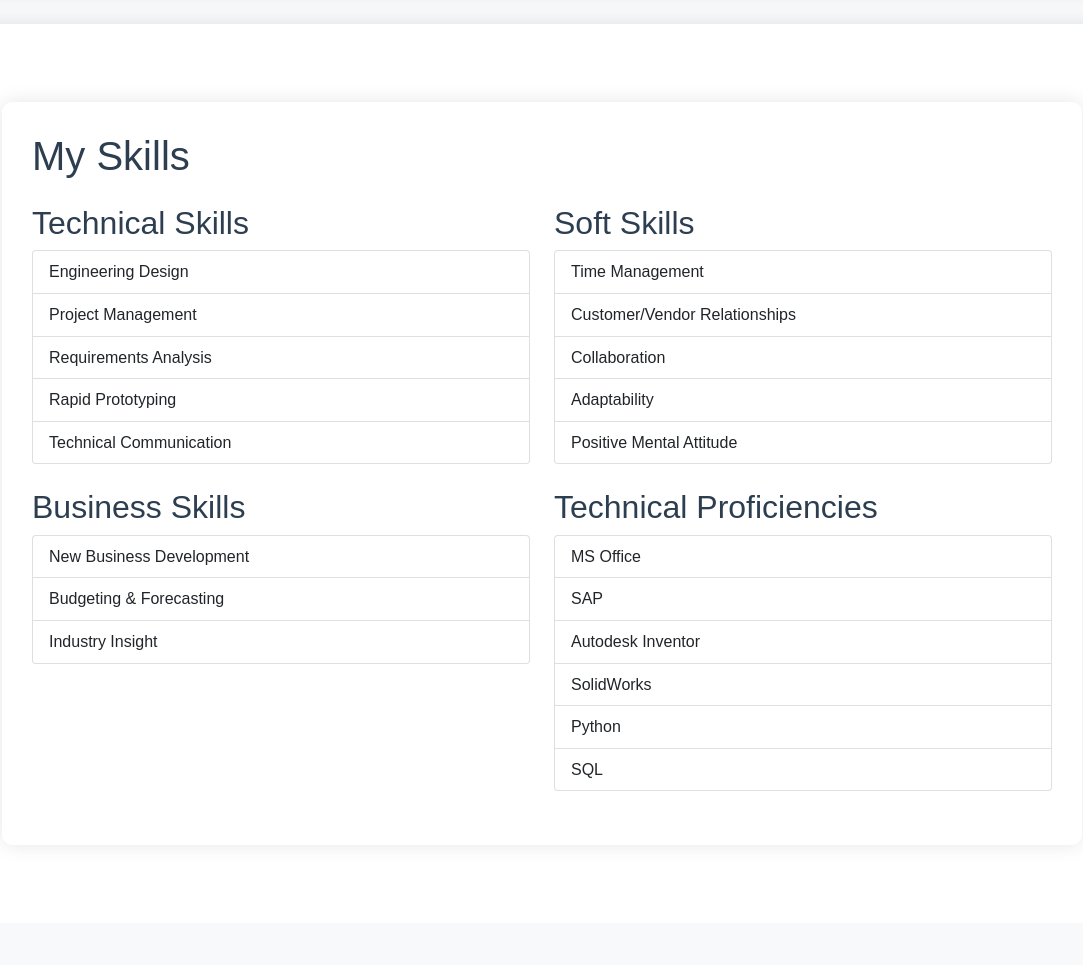
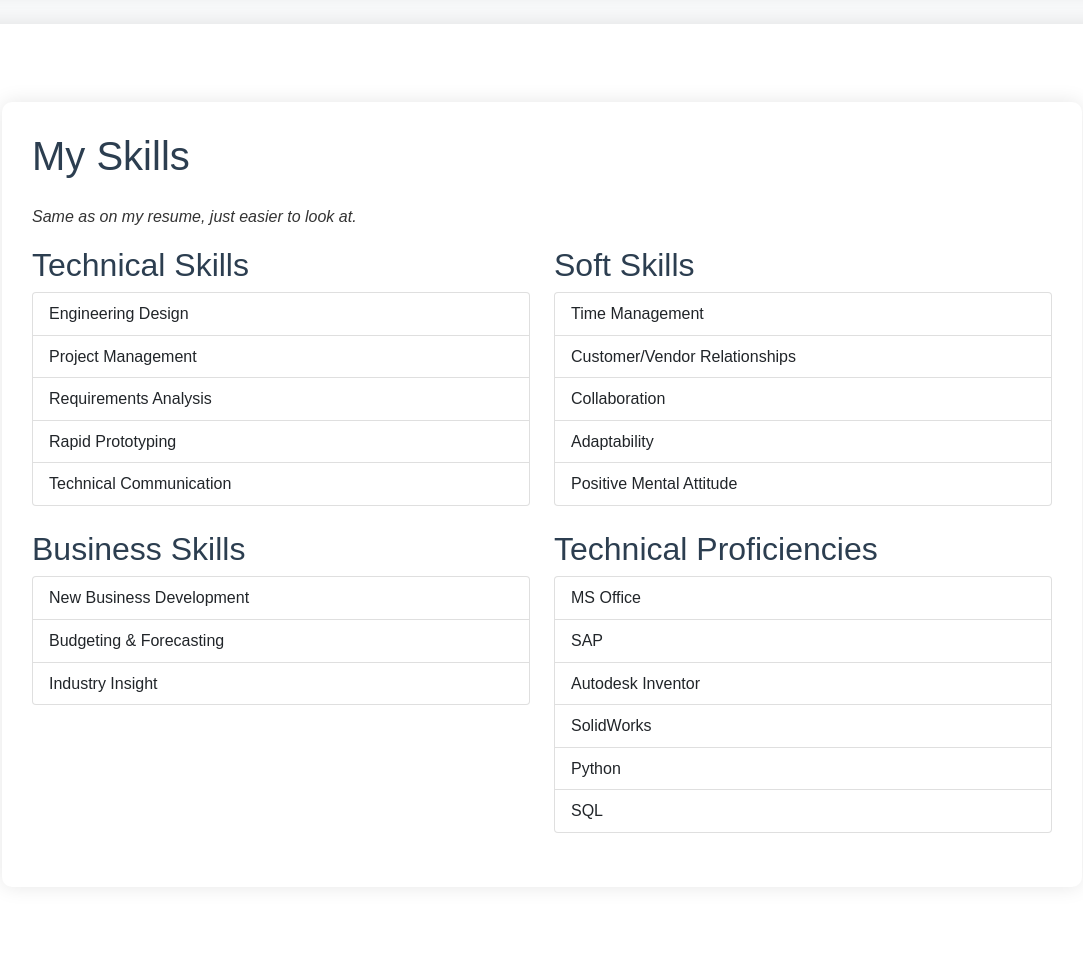
Before and after one commit to HaydenBussard/mywebsite, a Django app: page /skills/ in a window 1280 px wide. Shown: the part 118-1083 px from the top of the page, without its empty margins (98-1181 px from the left). Before the commit the page ends 909 px from the top, so only its background shows below. Run offline with Django 4.2, Linux system fonts and the light colour scheme; some libraries are stand-ins or nearby versions.

Commit message:
Add statement to skills template that listed skills are also on resume

```diff
--- a/my_website/templates/skills.html
+++ b/my_website/templates/skills.html
@@ -6,7 +6,7 @@
 {% block content %}
 <div class="container my-5">
     <h1 class="mb-4">My Skills</h1>
-
+    <p><em>Same as on my resume, just easier to look at.</em></p>
     <div class="row">
         <div class="col-md-6 mb-4">
             <h2>Technical Skills</h2>
```
